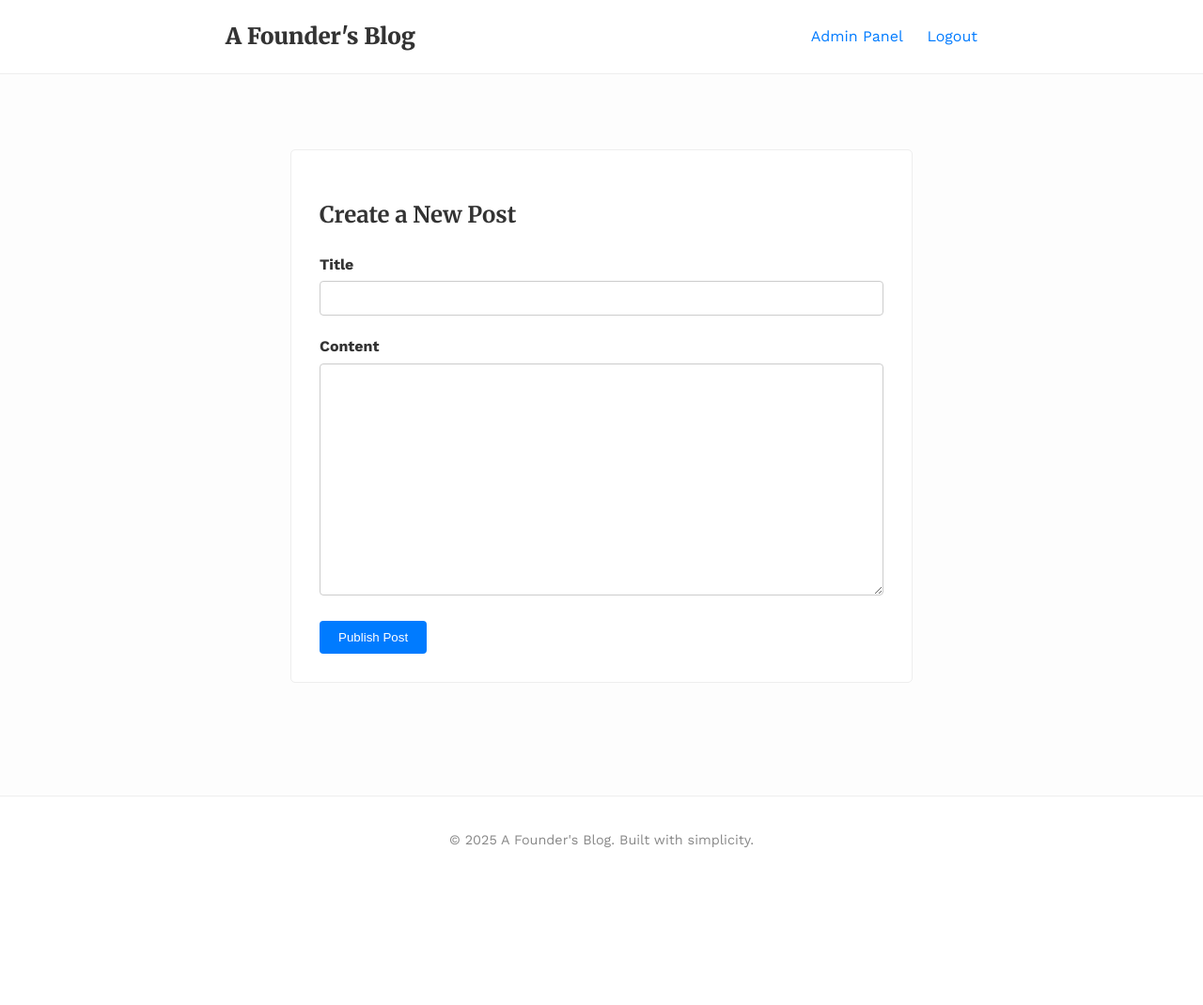
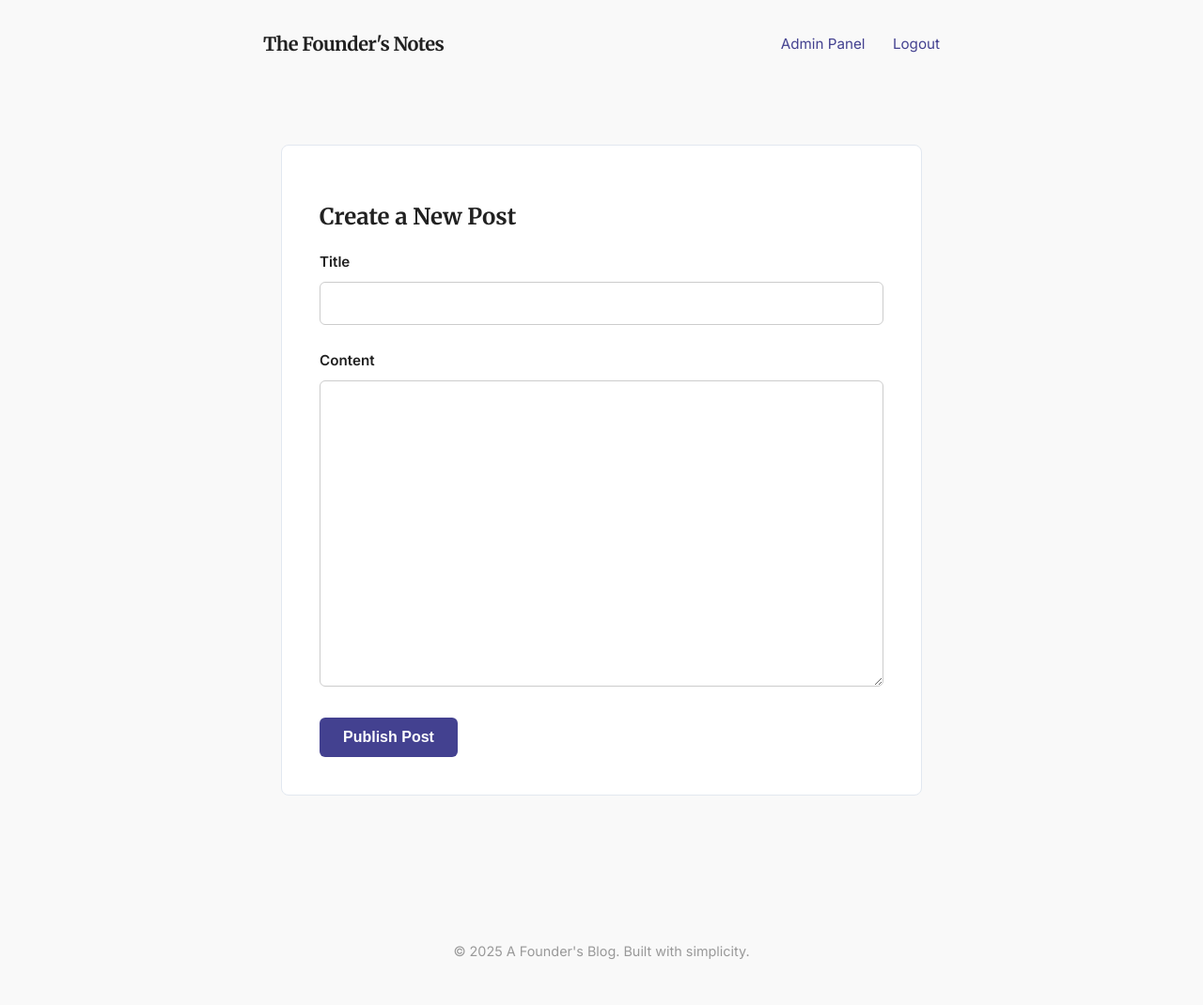
Before and after one commit to samridhx0/website, a Flask app: page /admin/new in a window 1280 px wide. Shown: the whole page at 94% size. Before the commit the page ends 902 px from the top, so only its background shows below. Run offline with Flask 3, Linux system fonts and the light colour scheme; a user stored in the database is signed in.

Commit message:
feat: Redesign blog UI/UX
This commit introduces a complete redesign of the blog's user interface and user experience, following the user's request for a "simple, sleek, yet modern" feel, inspired by a "monk with an eye for good design".

Changes:
- **Typography:** Imports and uses the 'Inter' font for body text for improved readability, while retaining 'Merriweather' for headings. The base.html template is updated to fetch the new font and allow for dynamic page titles.
- **Stylesheet:** The `static/style.css` file has been completely rewritten to implement the new design philosophy. This includes:
  - A new, muted color palette with CSS variables.
  - A focus on generous whitespace and a narrower, more readable content width.
  - A card-based layout for post summaries on the home page.
  - Subtle hover transitions and focus states for a more polished, interactive feel.
- **Repository Hygiene:** Adds a comprehensive `.gitignore` file to exclude temporary files, logs, and local development artifacts from version control.

```diff
--- a/static/style.css
+++ b/static/style.css
@@ -1,46 +1,50 @@
-/* --- Global Styles & Fonts --- */
+:root {
+    --bg-color: #f9f9f9;
+    --text-color: #212121;
+    --accent-color: #434190;
+    --border-color: #e2e8f0;
+    --card-bg: #ffffff;
+    --header-font: 'Merriweather', serif;
+    --body-font: 'Inter', sans-serif;
+}
+
+/* --- Global Styles --- */
 body {
-    font-family: 'Work Sans', sans-serif;
-    line-height: 1.6;
+    font-family: var(--body-font);
+    line-height: 1.7;
     margin: 0;
-    color: #333;
-    background-color: #fdfdfd;
+    color: var(--text-color);
+    background-color: var(--bg-color);
+    -webkit-font-smoothing: antialiased;
+    -moz-osx-font-smoothing: grayscale;
 }
 
 .container {
-    max-width: 800px;
+    max-width: 720px;
     margin: 0 auto;
     padding: 0 20px;
 }
 
 a {
-    color: #007bff;
+    color: var(--accent-color);
     text-decoration: none;
+    transition: color 0.2s ease-in-out;
 }
 
 a:hover {
-    text-decoration: underline;
+    color: var(--text-color);
 }
 
-h1, h2 {
-    font-family: 'Merriweather', serif;
+h1, h2, h3, h4, h5, h6 {
+    font-family: var(--header-font);
     font-weight: 700;
+    color: var(--text-color);
+    line-height: 1.3;
 }
 
 /* --- Header & Footer --- */
-.main-header, .main-footer {
-    padding: 20px 0;
-    background-color: #fff;
-    border-bottom: 1px solid #eee;
-}
-
-.main-footer {
-    border-top: 1px solid #eee;
-    border-bottom: none;
-    text-align: center;
-    color: #888;
-    font-size: 0.9em;
-    margin-top: 40px;
+.main-header {
+    padding: 30px 0;
 }
 
 .main-header .container {
@@ -50,13 +54,15 @@ h1, h2 {
 }
 
 .logo {
-    font-family: 'Merriweather', serif;
-    font-size: 1.5em;
-    font-weight: 900;
-    color: #333;
+    font-family: var(--header-font);
+    font-size: 1.25em;
+    font-weight: 700;
+    color: var(--text-color);
+    letter-spacing: -0.5px;
 }
 .logo:hover {
     text-decoration: none;
+    color: var(--text-color);
 }
 
 .main-nav ul {
@@ -67,97 +73,153 @@ h1, h2 {
 
 .main-nav li {
     display: inline;
-    margin-left: 20px;
+    margin-left: 25px;
+    font-size: 0.95em;
 }
+
+.main-footer {
+    padding: 30px 0;
+    text-align: center;
+    color: #999;
+    font-size: 0.9em;
+    margin-top: 50px;
+}
+
 
 /* --- Content & Posts --- */
 .content {
-    padding: 40px 0;
+    padding: 20px 0;
 }
 
 .post-summary {
-    border-bottom: 1px solid #eee;
-    padding-bottom: 20px;
+    background: var(--card-bg);
+    border: 1px solid var(--border-color);
+    border-radius: 8px;
+    padding: 30px;
     margin-bottom: 30px;
+    transition: box-shadow 0.2s ease-in-out, transform 0.2s ease-in-out;
 }
 
-.post-summary:last-child {
-    border-bottom: none;
+.post-summary:hover {
+    box-shadow: 0 4px 20px rgba(0,0,0,0.05);
+    transform: translateY(-3px);
+}
+
+.post-summary h2 {
+    margin-top: 0;
 }
 
 .post-summary h2 a {
-    color: #333;
+    color: var(--text-color);
+}
+.post-summary h2 a:hover {
+    color: var(--accent-color);
 }
 
 .post-meta {
-    color: #888;
+    color: #777;
     font-size: 0.9em;
     margin-bottom: 15px;
 }
 
+.post-excerpt p {
+    margin-top: 0;
+}
+
 .read-more {
-    font-weight: bold;
+    font-weight: 600;
+    font-size: 0.95em;
+}
+
+.full-post {
+    padding: 20px 0;
 }
 
 .full-post .post-header {
-    margin-bottom: 30px;
+    margin-bottom: 40px;
     text-align: center;
 }
 
+.full-post .post-header h1 {
+    font-size: 2.8em;
+    margin-bottom: 10px;
+}
+
 .full-post .post-content {
-    font-size: 1.1em;
+    font-size: 1.1rem;
     line-height: 1.8;
+}
+
+.full-post .post-content p,
+.full-post .post-content ul,
+.full-post .post-content ol {
+    margin-bottom: 1.5em;
 }
 
 .back-link {
     display: inline-block;
-    margin-top: 30px;
-    font-weight: bold;
+    margin-top: 40px;
+    font-weight: 600;
 }
 
 /* --- Forms & Admin --- */
 .form-container {
     max-width: 600px;
     margin: 40px auto;
-    padding: 30px;
-    background: #fff;
-    border: 1px solid #eee;
-    border-radius: 5px;
+    padding: 40px;
+    background: var(--card-bg);
+    border: 1px solid var(--border-color);
+    border-radius: 8px;
 }
 
 .form-group {
-    margin-bottom: 20px;
+    margin-bottom: 25px;
 }
 
 .form-group label {
     display: block;
-    margin-bottom: 5px;
-    font-weight: bold;
+    margin-bottom: 8px;
+    font-weight: 600;
+    font-size: 0.95em;
 }
 
 .form-group input[type="text"],
 .form-group textarea {
     width: 100%;
-    padding: 10px;
+    padding: 12px;
     border: 1px solid #ccc;
-    border-radius: 4px;
-    box-sizing: border-box; /* Important */
+    border-radius: 6px;
+    box-sizing: border-box;
+    font-family: var(--body-font);
+    font-size: 1em;
+    transition: border-color 0.2s ease-in-out, box-shadow 0.2s ease-in-out;
 }
+.form-group input[type="text"]:focus,
+.form-group textarea:focus {
+    outline: none;
+    border-color: var(--accent-color);
+    box-shadow: 0 0 0 3px rgba(67, 65, 144, 0.1);
+}
+
 
 .btn {
     display: inline-block;
-    padding: 10px 20px;
-    background-color: #007bff;
+    padding: 12px 25px;
+    background-color: var(--accent-color);
     color: #fff;
     border: none;
-    border-radius: 4px;
+    border-radius: 6px;
     cursor: pointer;
     text-align: center;
+    font-weight: 600;
+    font-size: 1em;
+    transition: background-color 0.2s ease-in-out, transform 0.2s ease-in-out;
 }
 .btn:hover {
-    background-color: #0056b3;
+    background-color: #353470;
     color: #fff;
     text-decoration: none;
+    transform: translateY(-2px);
 }
 
 /* --- Admin Table --- */
--- a/templates/base.html
+++ b/templates/base.html
@@ -3,16 +3,16 @@
 <head>
     <meta charset="UTF-8">
     <meta name="viewport" content="width=device-width, initial-scale=1.0">
-    <title>A Founder's Blog</title>
+    <title>{% block title %}A Founder's Blog{% endblock %}</title>
     <link rel="preconnect" href="https://fonts.googleapis.com">
     <link rel="preconnect" href="https://fonts.gstatic.com" crossorigin>
-    <link href="https://fonts.googleapis.com/css2?family=Merriweather:ital,wght@0,300;0,400;0,700;0,900;1,300;1,400;1,700;1,900&family=Work+Sans:ital,wght@0,100..900;1,100..900&display=swap" rel="stylesheet">
+    <link href="https://fonts.googleapis.com/css2?family=Inter:wght@400;600&family=Merriweather:wght@700&display=swap" rel="stylesheet">
     <link rel="stylesheet" href="{{ url_for('static', filename='style.css') }}">
 </head>
 <body>
     <header class="main-header">
         <div class="container">
-            <a href="{{ url_for('index') }}" class="logo">A Founder's Blog</a>
+            <a href="{{ url_for('index') }}" class="logo">The Founder's Notes</a>
             <nav class="main-nav">
                 <ul>
                     {% if current_user.is_authenticated %}
--- a/templates/post.html
+++ b/templates/post.html
@@ -1,4 +1,6 @@
 {% extends "base.html" %}
+
+{% block title %}{{ post.title }} - A Founder's Blog{% endblock %}
 
 {% block content %}
     <article class="full-post">
```
Also changed, not shown: other parts of static/style.css (+41 -12 lines), instance/blog.db (deleted), 2 other files.
